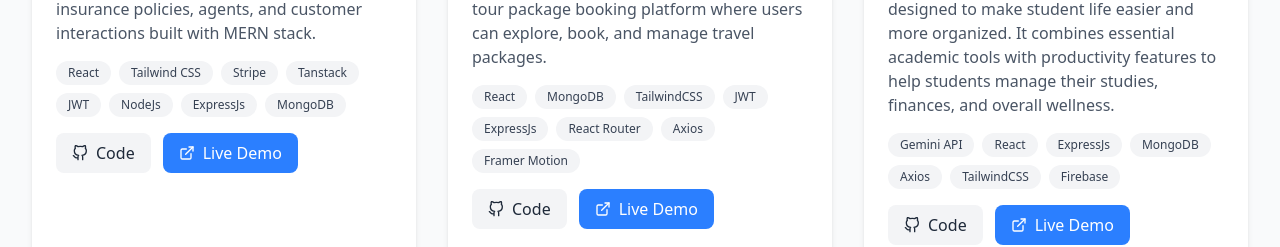
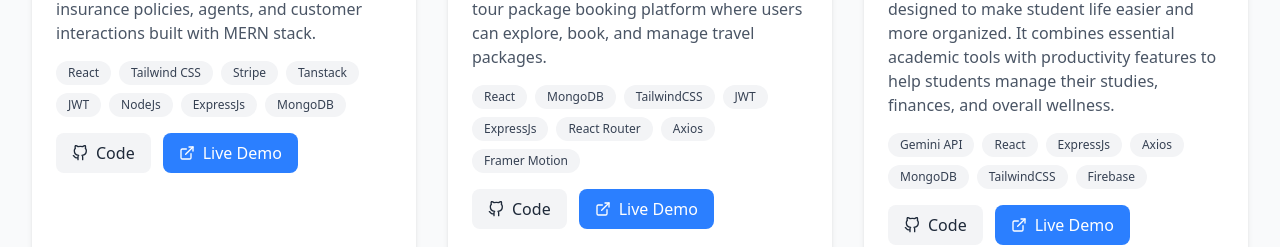
Before and after one commit to Rubaid07/Rubaid07, a React (Vite) app: page / in a window 1280 px wide. Shown: the part 2040-2287 px from the top of the page. Built offline with nearby package versions, Linux system fonts and the light colour scheme.

Commit message:
update social links

```diff
--- a/src/components/Contact.jsx
+++ b/src/components/Contact.jsx
@@ -34,7 +34,7 @@ const Contact = () => {
             <div className="grid grid-cols-2 gap-4">
               {[
                 { icon: <FaGithub className="text-gray-700 text-xl" />, name: "GitHub", url: "https://github.com/Rubaid07", color: "bg-gray-50" },
-                { icon: <FaLinkedin className="text-blue-600 text-xl" />, name: "LinkedIn", url: "www.linkedin.com/in/rubaid07", color: "bg-blue-50" },
+                { icon: <FaLinkedin className="text-blue-600 text-xl" />, name: "LinkedIn", url: "https://www.linkedin.com/in/rubaid07", color: "bg-blue-50" },
                 { icon: <FaSquareXTwitter className="text-black-400 text-xl" />, name: "X", url: "https://x.com/Rubaid077", color: "bg-blue-50" },
                 { icon: <FaFacebook className="text-blue-500 text-xl" />, name: "Facebook", url: "https://www.facebook.com/rubaid.rahman.589", color: "bg-gray-50" },
               ].map((social) => (
@@ -50,7 +50,7 @@ const Contact = () => {
               ))}
             </div>
 
-            {/* Contact Methods Section */}
+            {/* Contact Section */}
             <div className="mt-8 pt-6 border-t border-gray-100">
               <h4 className="text-sm font-medium text-gray-500 mb-3">Preferred Contact Methods</h4>
               <div className="flex flex-wrap gap-2">
@@ -70,7 +70,6 @@ const Contact = () => {
             </div>
           </div>
 
-          {/* New "Let's Work Together" Section */}
           <div className="mt-10 bg-gradient-to-r from-blue-500 to-cyan-500 p-8 rounded-xl shadow-lg text-center">
             <h3 className="text-2xl font-bold text-white mb-4">Want to work together?</h3>
             <p className="text-blue-100 mb-6">
--- a/src/components/Projects.jsx
+++ b/src/components/Projects.jsx
@@ -22,7 +22,7 @@ const Projects = () => {
         {
             title: "Study Mate",
             description: "StudyMate is an all-in-one web application designed to make student life easier and more organized. It combines essential academic tools with productivity features to help students manage their studies, finances, and overall wellness.",
-            tags: ["Gemini API", "React", "ExpressJs", "MongoDB", "Axios", "TailwindCSS", "Firebase"],
+            tags: ["Gemini API", "React", "ExpressJs", "Axios", "MongoDB",  "TailwindCSS", "Firebase"],
             image: "https://i.postimg.cc/3R0thjNz/Screenshot-3.png",
             github: "https://github.com/Rubaid07/StudyMate",
             live: "https://study-mate-07.web.app/"
```
